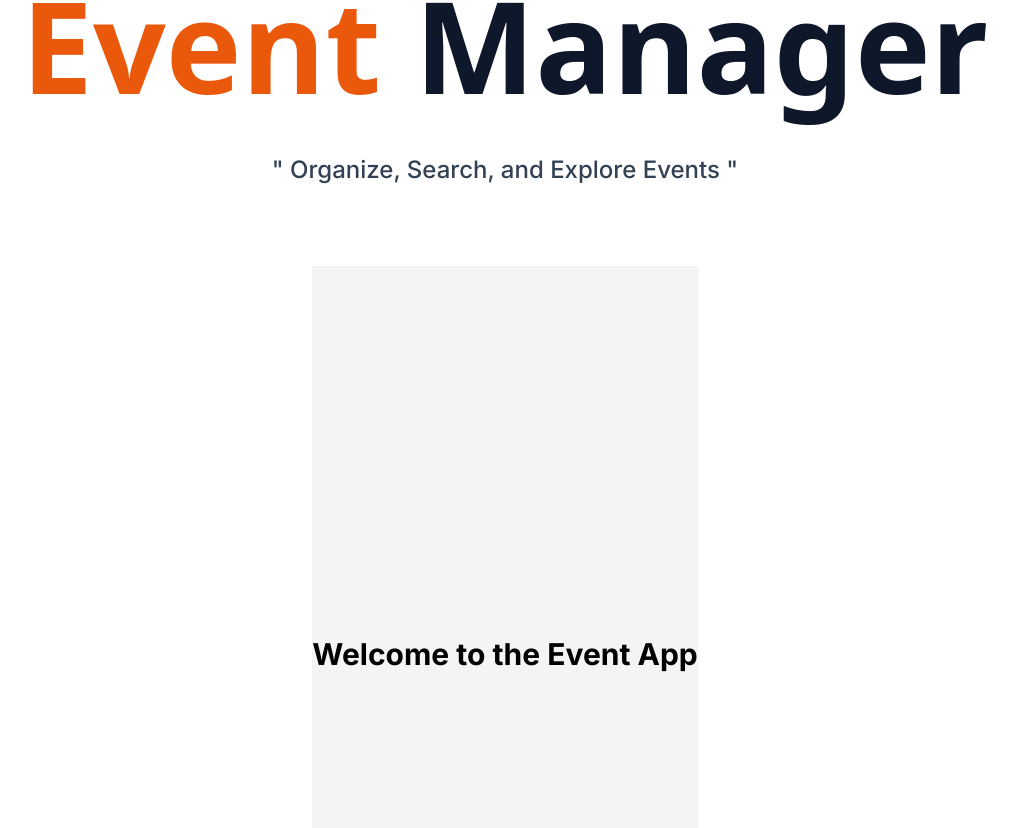
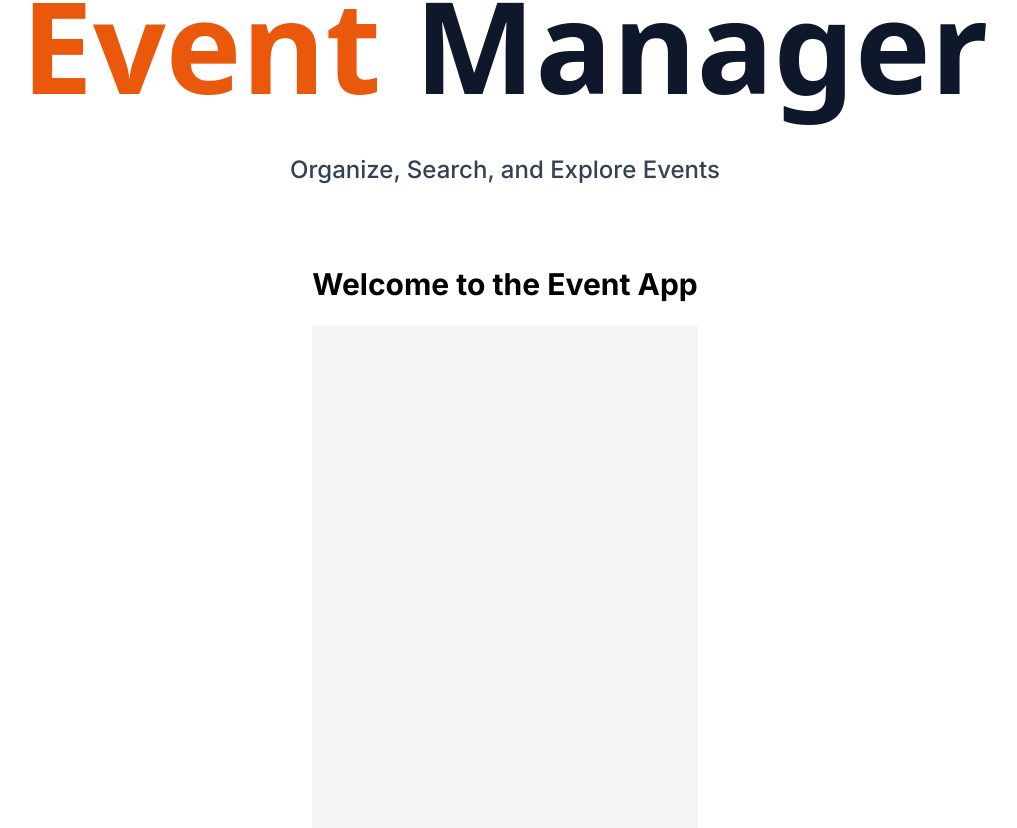
Before and after one commit to kamalnathdhekwar/NextTask, a Next.js app: page / in a window 1280 px wide. Shown: the part 172-1000 px from the top of the page, without its empty margins (135-1152 px from the left). Built offline with nearby package versions, Linux system fonts and the light colour scheme.

Commit message:
herosection

```diff
--- a/src/components/HomePage/HomeEventSection/Card.js
+++ b/src/components/HomePage/HomeEventSection/Card.js
@@ -1,10 +1,18 @@
 import React from 'react'
 import Link from 'next/link'
+import Image from 'next/image'
 
-const Card = ({heading, image,cardDetail,navpage}) => {
+const Card = ({heading, image,cardDetail,navpage,bgColor}) => {
   return (
     <div>
-        <div className="w-full lg:w-3/4 h-48 rounded-xl bg-indigo-400 flex flex-col gap-4 p-6 bg-info-500 relative">
+        <div className={`w-full lg:w-3/4 h-48 rounded-xl  flex flex-col gap-4 p-6 bg-info-500 relative ${bgColor}`}>
+
+             {/* image */}
+             <Image
+             src={image}
+             className='w-10 h-10 bg-white   py-1 pl-1 rounded-md'
+             />
+
             {/* heading */}
             <h1 className="font-bold text-lg text-white">{heading}</h1>
 
@@ -13,11 +21,7 @@ const Card = ({heading, image,cardDetail,navpage}) => {
 
             {/* navigate link */}
 
-            <Link
-            href={`/${navpage}`}
-            >
-                {heading}
-            </Link>
+
         </div>
     </div>
   )
--- a/src/components/HomePage/HomeEventSection/HomeEventSection.js
+++ b/src/components/HomePage/HomeEventSection/HomeEventSection.js
@@ -4,9 +4,13 @@ import formImage from '../../../../public/images/formImage.png'
 
 export default function Home() {
   return (
-    <div className="min-h-screen bg-gray-100 flex flex-col items-center justify-center">
-      <h1 className="text-3xl font-bold mb-6">Welcome to the Event App</h1>
+    <div className="">
 
+       <h1 className="text-3xl font-bold mb-6">Welcome to the Event App</h1>
+
+      <div className="min-h-screen bg-gray-100 flex  items-center  ">
+
+    </div>
 
     </div>
   );
--- a/src/components/HomePage/heroSection/HeroSection.js
+++ b/src/components/HomePage/heroSection/HeroSection.js
@@ -14,7 +14,7 @@ const HeroSection = () => {
                 </h1>
 
                 <h2 className="lg:text-2xl font- font-medium  text-slate-700 dark:text-slate-400 text-center ">
-                    " Organize, Search, and Explore Events "
+                    Organize, Search, and Explore Events
                 </h2>
             </div>
         </div>
```
